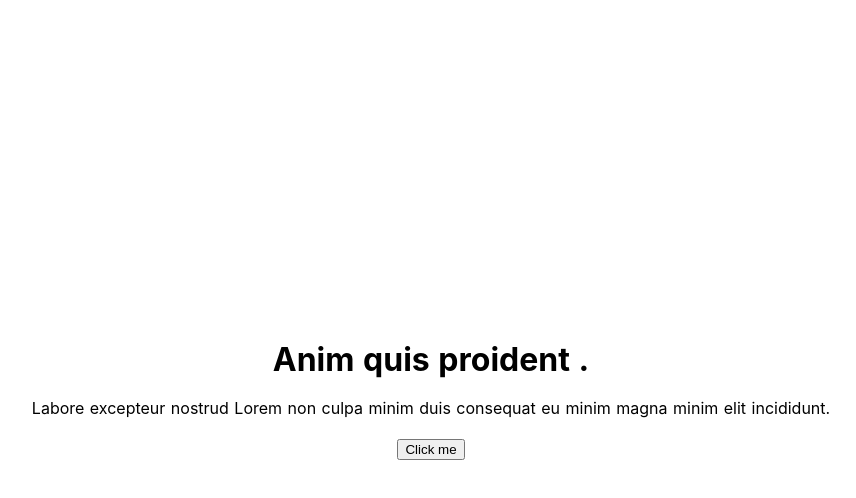
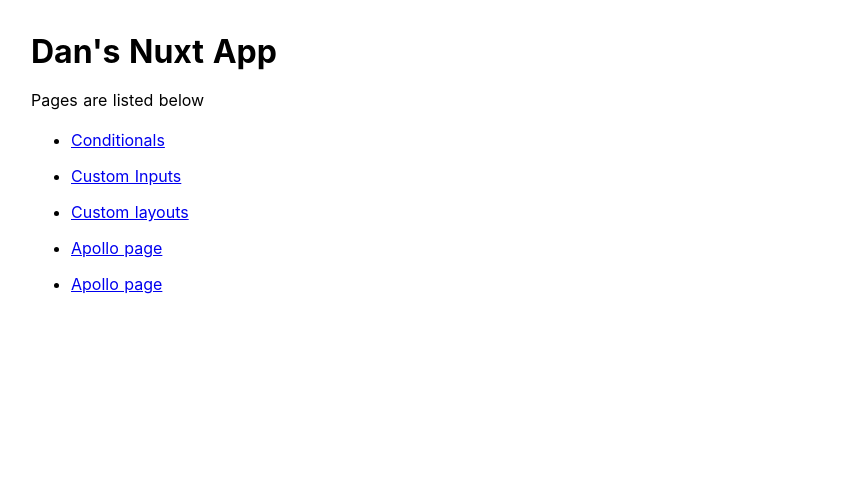
Before and after one commit to danielc92/nuxt-sandbox, a Nuxt app: page / in a window 1280 px wide. Shown: the top 498 px of the page, without its empty margins (209-1065 px from the left). Built offline with nearby package versions, Linux system fonts and the light colour scheme.

Commit message:
added links to index

```diff
--- a/pages/index.vue
+++ b/pages/index.vue
@@ -1,43 +1,37 @@
 <template>
-  <div class="container">
-    <custom-button
-      :title="title"
-      :paragraph="paragraph"
-      @customclick="handleEmit"
-    >
-    </custom-button>
+  <div id="home">
+    <h1>Dan's Nuxt App</h1>
+    <p>Pages are listed below</p>
+    <ul>
+      <li>
+        <nuxt-link to="/conditionals">Conditionals</nuxt-link>
+      </li>
+      <li>
+        <nuxt-link to="/custom-inputs">Custom Inputs</nuxt-link>
+      </li>
+      <li>
+        <nuxt-link to="/new-layout-test">Custom layouts</nuxt-link>
+      </li>
+      <li>
+        <nuxt-link to="/todos">Apollo page</nuxt-link>
+      </li>
+      <li>
+        <nuxt-link to="/apollo">Apollo page</nuxt-link>
+      </li>
+    </ul>
   </div>
 </template>
 
 <script lang="ts">
 import Vue from 'vue'
-import CustomButton from '~/components/CustomButton/CustomButton.vue'
 
-export default Vue.extend({
-  components: { CustomButton },
-  data() {
-    return {
-      title: 'Anim quis proident .',
-      paragraph:
-        'Labore excepteur nostrud Lorem non culpa minim duis consequat eu minim magna minim elit incididunt.',
-    }
-  },
-  methods: {
-    handleEmit(value: any) {
-      // do something with value passed from child
-      console.log('Clicked', value)
-    },
-  },
-})
+export default Vue.extend({})
 </script>
 
 <style>
-.container {
+#home {
+  padding-top: 2rem;
+  max-width: 800px;
   margin: 0 auto;
-  min-height: 100vh;
-  display: flex;
-  justify-content: center;
-  align-items: center;
-  text-align: center;
 }
 </style>
```
